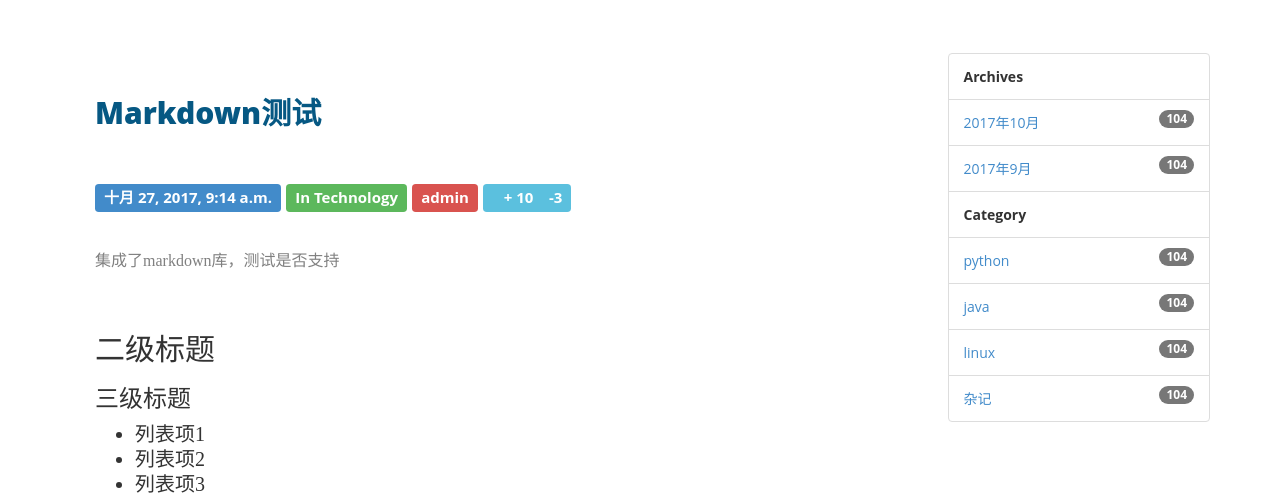
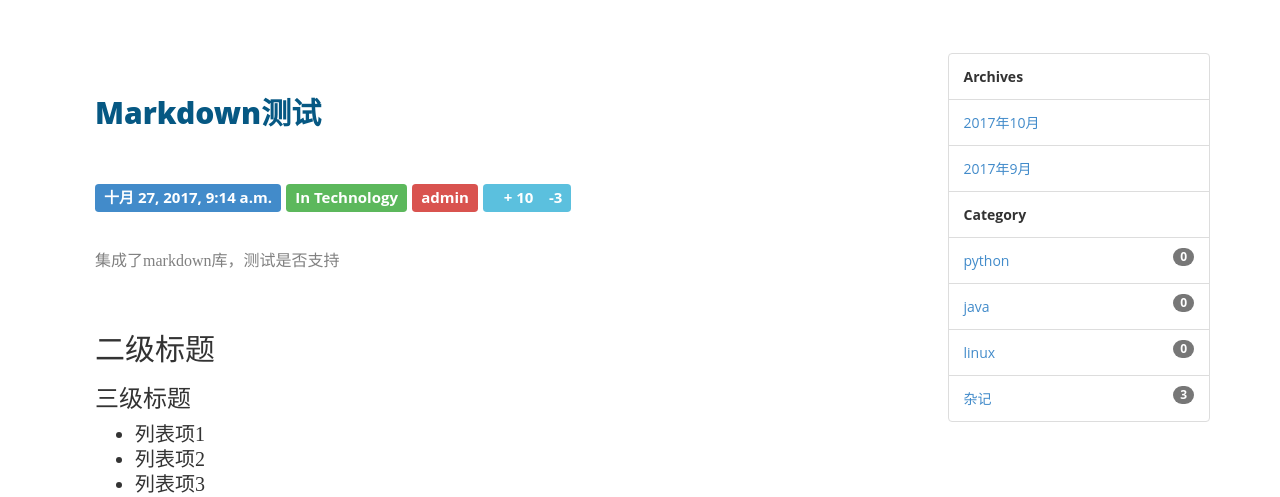
Before and after one commit to francislpx/myblog, a Django app: page /post/2/ in a window 1280 px wide. Shown: the part 257-754 px from the top of the page. Run offline with Django 3.2, Linux system fonts and the light colour scheme; data comes from the database, SQL or seed files in the repository; some libraries are stand-ins or nearby versions; some web fonts are replaced.

Commit message:
增加评论数和目录下文章数

```diff
--- a/blog/models.py
+++ b/blog/models.py
@@ -41,3 +41,6 @@ class Post(models.Model):
 
     def get_absolute_url(self):
         return reverse('blog:detail', kwargs={'pk': self.pk})
+
+    class Meta:
+        ordering = ['-create_time']
--- a/comments/views.py
+++ b/comments/views.py
@@ -16,9 +16,9 @@ def post_comment(request, post_pk):
             return redirect(post)
         else:
             comment_list = post.comments_set.all();
-            context = {'post':post,
-                       'form':form,
-                       'comment_list':comment_list
+            context = {'post': post,
+                       'form': form,
+                       'comment_list': comment_list
                        }
             return render(request, 'blog/detail.html', context=context)
     return redirect(post)
--- a/templates/layout.html
+++ b/templates/layout.html
@@ -24,7 +24,9 @@
     <div class="container">
         <div class="row">
             <div class="col-md-2">
+                <a href="{% url 'blog:index' %}">
                     <img src="{% static 'blog/img/headimage.jpg' %}" class="img-circle img-responsive"/>
+                </a>
             </div>
             <div class="col-md-5 text-center">
                 <h1><strong>Simba Li </strong></h1>
@@ -63,7 +65,7 @@
                     {% archives as date_list %}
                     {% for date in date_list %}
                         <li class="list-group-item">
-                        <span class="badge">104</span>
+                            <span class="badge"></span>
                             <a href="{% url 'blog:archive' date.year date.month %}">
                                 {{ date.year }}年{{ date.month }}月
                             </a>
@@ -80,7 +82,7 @@
                     {% get_categories as categories %}
                     {% for category in categories %}
                         <li class="list-group-item">
-                            <span class="badge">104</span>
+                            <span class="badge">{{ category.post_set.count }}</span>
                             <a href="{% url 'blog:category' category.pk %}">
                                 {{ category.name }}
                             </a>
```
Lines whose indentation alone changed are shown as unchanged.
